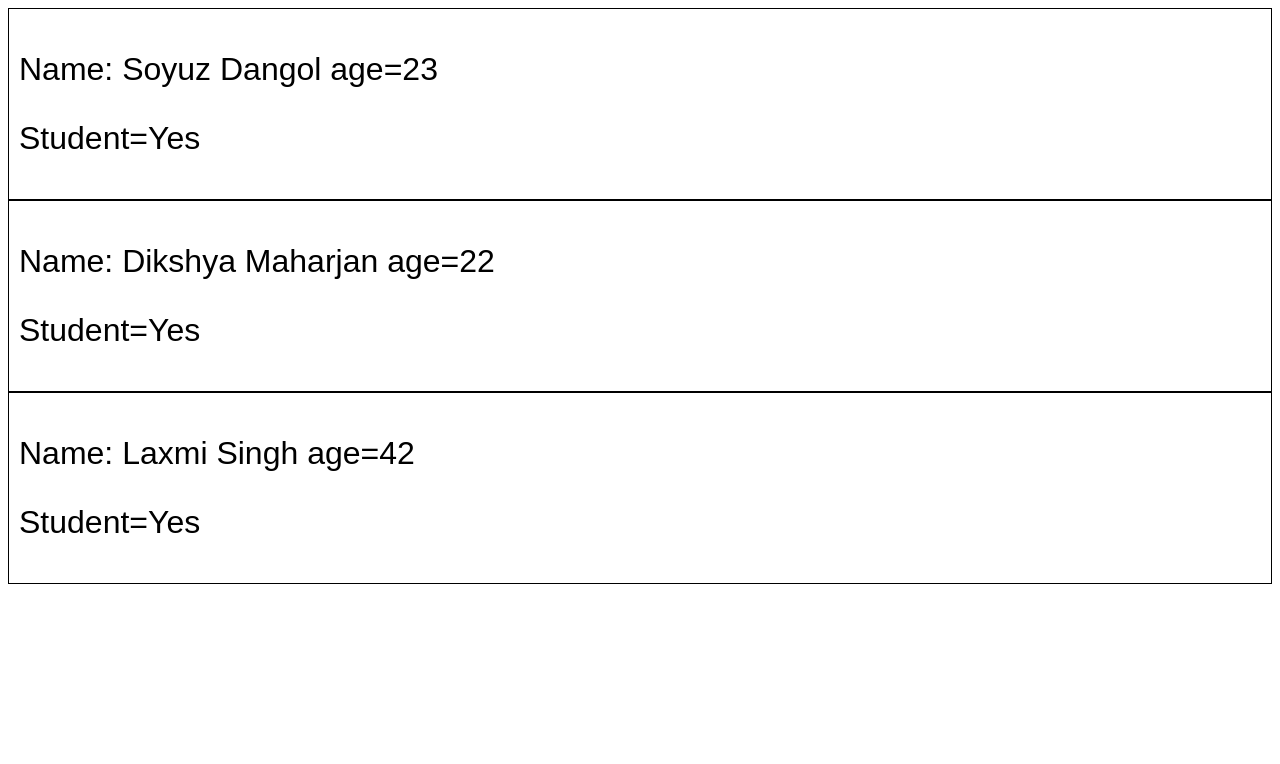
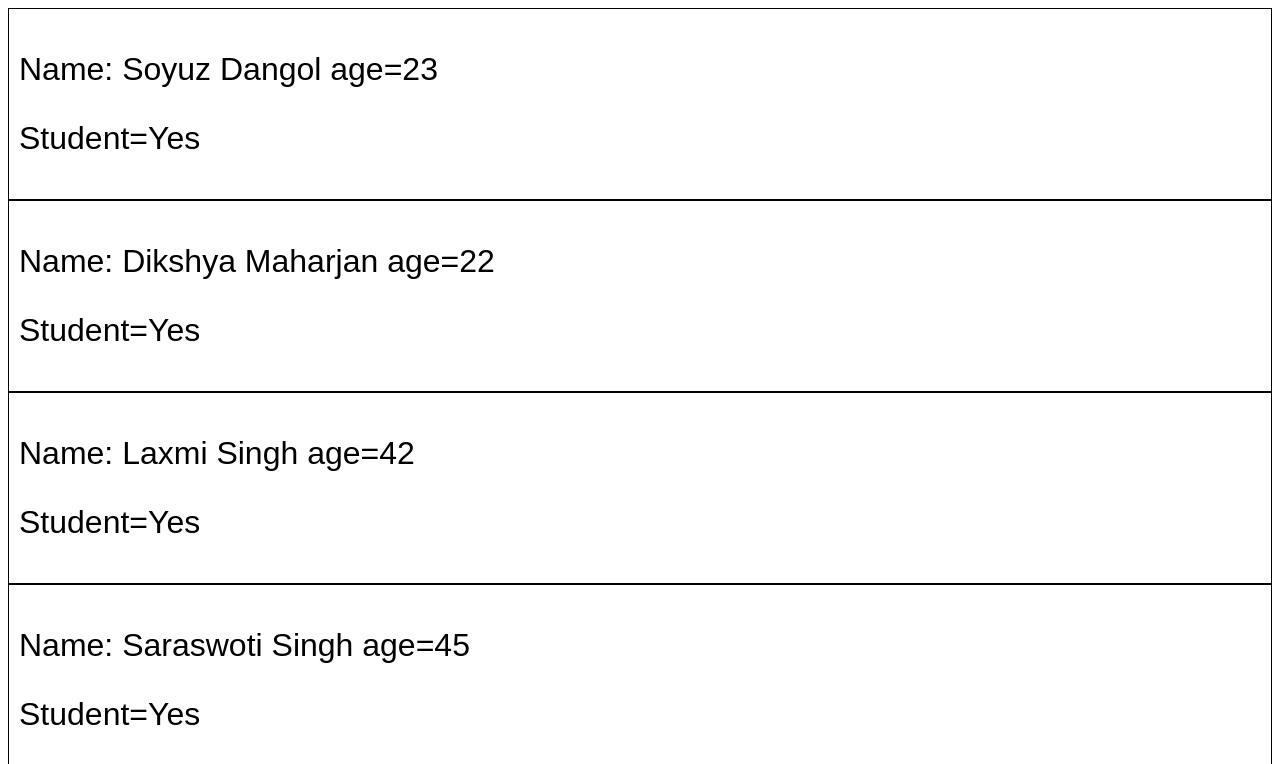
Before and after one commit to SoyuzDangol55/React, a React (Vite) app in the folder Day3/: page / in a window 1280 px wide. Shown: the top 764 px of the page. Built offline with nearby package versions, Linux system fonts and the light colour scheme.

Commit message:
Initail commit

```diff
--- a/Day3/src/App.jsx
+++ b/Day3/src/App.jsx
@@ -7,19 +7,15 @@ function App() {
   return (
     <>
       {/* Sending Data to Student.jsx Function Student */}
-      <Student name="Soyuz Dangol" age={23} isStudent="True" />
+      <Student name="Soyuz Dangol" age={23} isStudent="true" />
       <Student name="Dikshya Maharjan" age={22} isStudent="true" />
       <Student name="Laxmi Singh" age={42} isStudent="false" />
+      <Student name="Saraswoti Singh" age={45} isStudent="false" />
 
     </>
   );
 }
 
 
-// Student.propTypes = {
-//   name:PropTypes.string,
-//   age:PropTypes.number,
-//   isStudent:PropTypes.bool
-// };
 
 export default App
--- a/Day3/src/Student.jsx
+++ b/Day3/src/Student.jsx
@@ -1,3 +1,5 @@
+//propTypes = a mechanism that ensures that the passed value is of the correct datatype.
+                        //age:PropTypes.number
 function Student(props){
     return(
         <div className="student">
```
